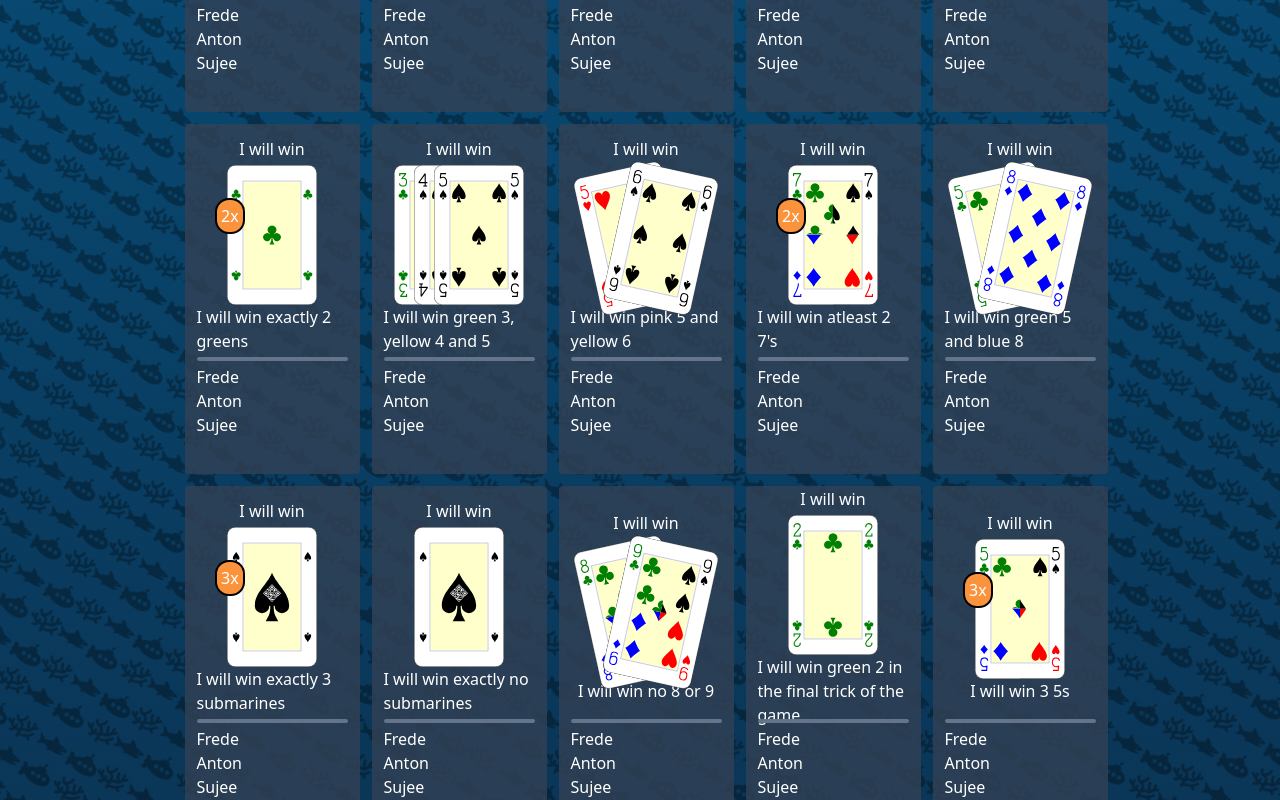
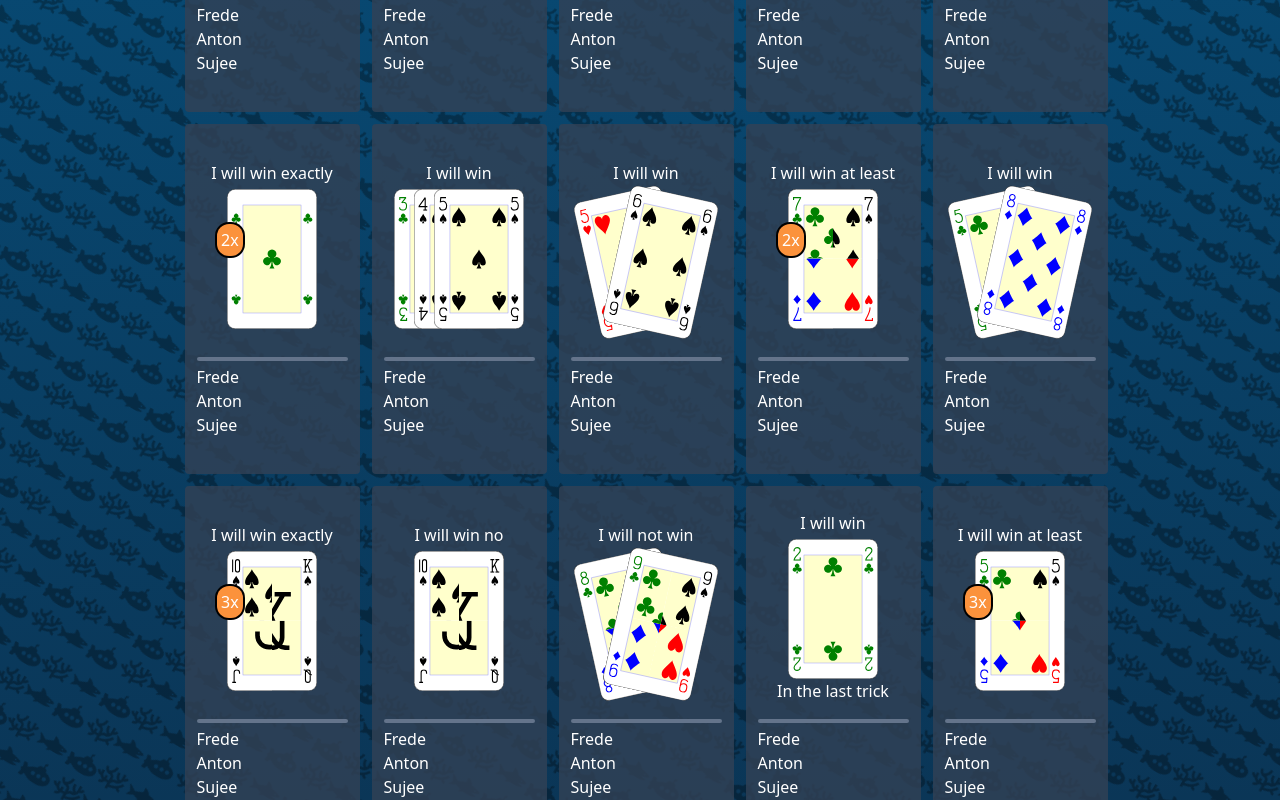
Before and after one commit to FrederikVigen/the_crew_game, a React (Create React App) app: page / in a window 1280 px wide. Shown: the part 1480-2280 px from the top of the page. Built offline with nearby package versions, Linux system fonts and the light colour scheme.

Commit message:
Finished specificmission cards

```diff
--- a/src/Components/BaseComponents/Card.tsx
+++ b/src/Components/BaseComponents/Card.tsx
@@ -14,6 +14,7 @@ export default function Card(props: CardProps) {
     const cardSvg = Deck[(props.value ?? '') + props.suit]
     const { className, style, ...propsWithNoClass } = props
     const xCards = [Deck[props.value + 'H'], Deck[props.value + 'C'], Deck[props.value + 'S'], Deck[props.value + 'D']]
+    const allTrumphs = [Deck['QS'],Deck['TS'],Deck['KS'],Deck['JS']]
     const newStyle = {
         ...style,
         width: `${props.width ?? '175px'}`,
@@ -27,7 +28,7 @@ export default function Card(props: CardProps) {
             }
             {
                 props.suit == 'X' && !props.flipped &&
-                xCards.map((s, i) => {
+                (props.value == 'S' ? allTrumphs : xCards).map((s, i) => {
                     const top = i == 3 || i == 4 ? '50%' : '0'
                     const bottom = i == 1 || i == 2 ? '50%' : '0'
                     const right = i == 1 || i == 3 ? '50%' : '0'
--- a/src/Components/CardDisplayer.tsx
+++ b/src/Components/CardDisplayer.tsx
@@ -36,14 +36,12 @@ export default function CardDisplayer(props: CardDisplayer) {
     3: [['-15px', '35%'], ['0px', '0px'], ['90px', '35%']],
     4: [['90px', '35%'], ['90px', '35%'], ['90px', '35%'],[ '90px', '35%']]
   }[totalCardsToDisplay]
-  console.log(Object.keys(cardCount))
 
   return (
     <div className="relative w-[90px] h-[140px]">
       {
         Object.keys(cardCount).map((key, i) => {
           const translatedCard = translateCard(key)
-          console.log(key, translatedCard)
           const count = cardCount[key]
           return (
             <>
--- a/src/Components/CardTypes/SpecificMission.tsx
+++ b/src/Components/CardTypes/SpecificMission.tsx
@@ -12,12 +12,28 @@ export default function SpecificMission(props: SpecificMissionProps) {
   const specific_cards = props.mission.type_specifics?.specific_cards!
   const isExactly = props.mission.type_specifics?.exactly!
   const isNot = props.mission.type_specifics?.not_win!
+  const hasDuplicates = Array.from(new Set(specific_cards)).length - specific_cards.length != 0
+  const position = props.mission.type_specifics?.position!
+  console.log(hasDuplicates, specific_cards)
+
+  const cardHeader = [
+    'I', 'will',
+    isNot && specific_cards.length > 1 ? 'not' : '',
+    'win',
+    isNot && specific_cards.length <= 1 ? 'no' : '',
+    (isExactly && !isNot) ? ' exactly' : '',
+    (specific_cards.length > 1 && !isExactly && hasDuplicates) ? ' at least' : ''
+  ]
+
+  const cardFooter = [
+    position == "LAST" ? 'In the last trick': ''
+  ]
 
   return (
     <Stack className='items-center'>
-      <span className='mb-1'>I will win</span>
-      <CardDisplayer displayBadge={specific_cards.every(c => c[1] == undefined) && !isNot} cards={specific_cards}/>
-      <span>{props.mission.cardText}</span>
+      <span className='mb-1'>{cardHeader.join(" ")}</span>
+      <CardDisplayer displayBadge={specific_cards.every(c => c[1] == undefined || c == 'XS') && !isNot} cards={specific_cards} />
+      <span>{cardFooter.join(" ")}</span>
     </Stack>
   )
 }
--- a/src/Data/AllMissions.ts
+++ b/src/Data/AllMissions.ts
@@ -695,7 +695,7 @@ export const allMissions: Mission[] = [
         ],
         "type": "specific",
         "type_specifics": {
-            "exactly": false,
+            "exactly": true,
             "position": null,
             "not_win": false,
             "specific_cards": [
@@ -751,7 +751,7 @@ export const allMissions: Mission[] = [
         ],
         "type": "specific",
         "type_specifics": {
-            "exactly": false,
+            "exactly": true,
             "position": null,
             "not_win": false,
             "specific_cards": [
@@ -846,7 +846,7 @@ export const allMissions: Mission[] = [
         }
     },
     {
-        "cardText": "I will win pink 8 and bue 5",
+        "cardText": "I will win pink 8 and blue 5",
         "difficulties": [
             2,
             2,
@@ -1036,7 +1036,7 @@ export const allMissions: Mission[] = [
         ],
         "type": "specific",
         "type_specifics": {
-            "exactly": true,
+            "exactly": false,
             "position": null,
             "not_win": false,
             "specific_cards": [
@@ -1059,14 +1059,14 @@ export const allMissions: Mission[] = [
             "not_win": false,
             "extra_info": "If submarine cards 1,2,3,4 are in one hand re-deal the playing cards",
             "specific_cards": [
-                "S",
-                "S",
-                "S"
-            ]
-        }
-    },
-    {
-        "cardText": "I will win exactly no submarines",
+                "XS",
+                "XS",
+                "XS",
+            ]
+        }
+    },
+    {
+        "cardText": "I will win no submarines",
         "difficulties": [
             1,
             1,
@@ -1078,7 +1078,7 @@ export const allMissions: Mission[] = [
             "position": null,
             "not_win": true,
             "specific_cards": [
-                "S"
+                "XS"
             ]
         }
     },
@@ -1319,8 +1319,8 @@ export const allMissions: Mission[] = [
             "not_win": false,
             "extra_info": "If submarines 2,3,4 are in one hand, re-deal the playing cards",
             "specific_cards": [
-                "S",
-                "S"
+                "XS",
+                "XS"
             ]
         }
     },
@@ -1338,7 +1338,7 @@ export const allMissions: Mission[] = [
             "not_win": false,
             "extra_info": "If submarine cards 1,2,3,4 are in one hand, re-deal the playing cards",
             "specific_cards": [
-                "S"
+                "XS"
             ]
         }
     },
```
